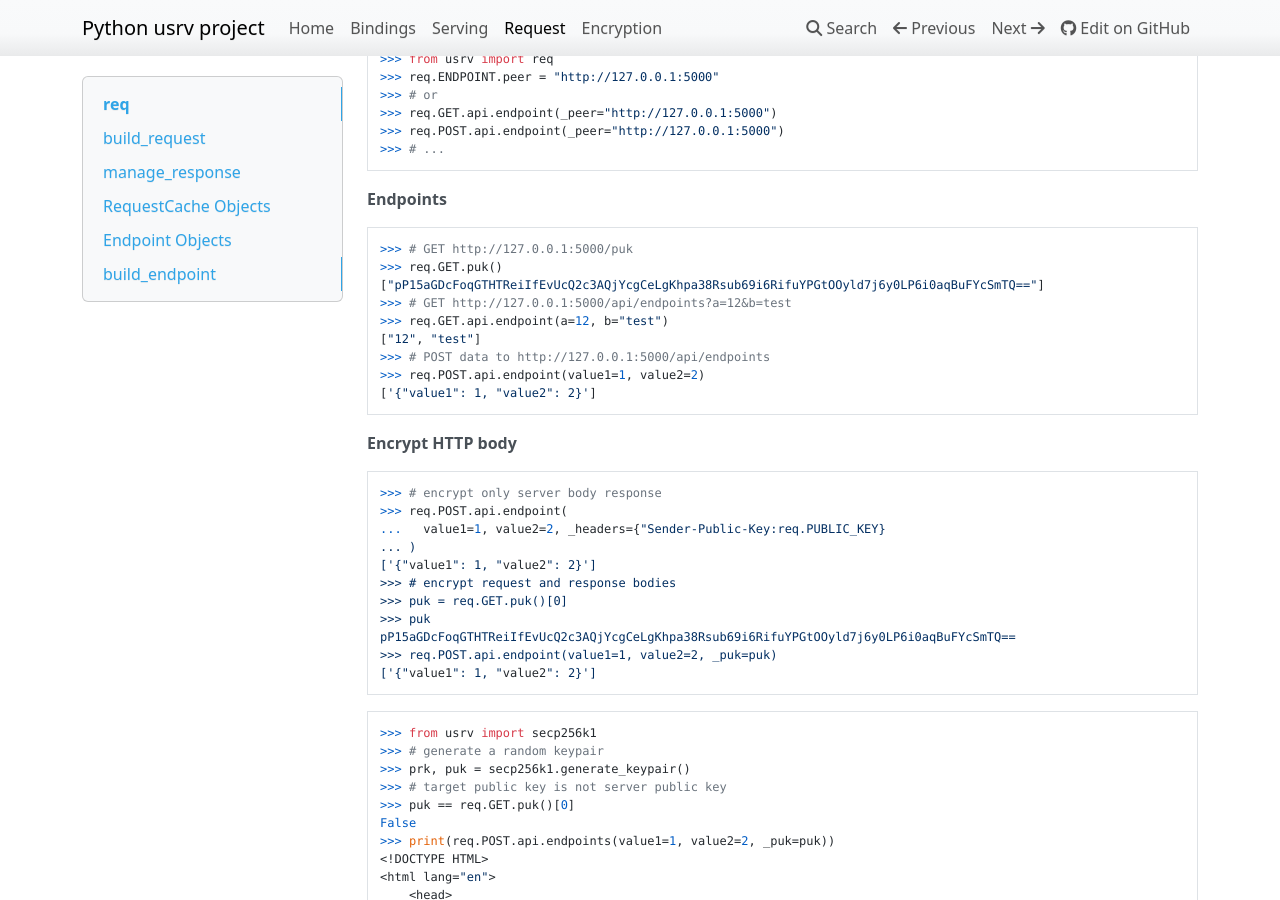
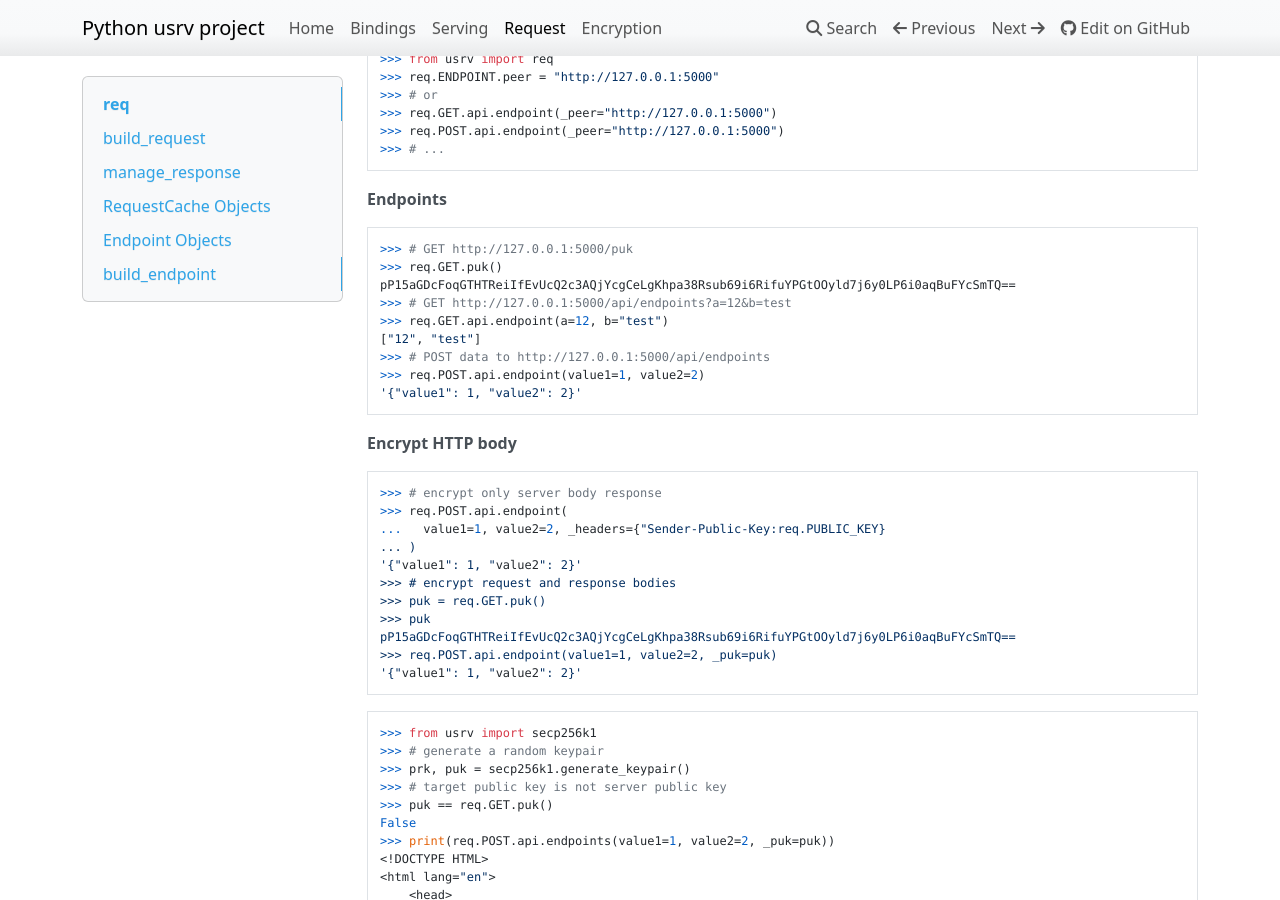
Before and after one commit to Moustikitos/micro-server, an MkDocs documentation site: the page built from docs/request.md, in a window 1280 px wide and 900 px high, scrolled down 1075 px. Built offline with MkDocs 1.6.1, drawn with Linux system fonts in a browser that asks for light colours; nearby versions of some CDN libraries; some of the changed text lies outside the part shown.

Commit message:
doc: documentation update

````diff
--- a/docs/request.md
+++ b/docs/request.md
@@ -72,13 +72,13 @@ request :
 ```python
 >>> # GET http://127.0.0.1:5000/puk
 >>> req.GET.puk()
-["pP15aGDcFoqGTHTReiIfEvUcQ2c3AQjYcgCeLgKhpa38Rsub69i6RifuYPGtOOyld7j6y0LP6i0aqBuFYcSmTQ=="]
+pP15aGDcFoqGTHTReiIfEvUcQ2c3AQjYcgCeLgKhpa38Rsub69i6RifuYPGtOOyld7j6y0LP6i0aqBuFYcSmTQ==
 >>> # GET http://127.0.0.1:5000/api/endpoints?a=12&b=test
 >>> req.GET.api.endpoint(a=12, b="test")
 ["12", "test"]
 >>> # POST data to http://127.0.0.1:5000/api/endpoints
 >>> req.POST.api.endpoint(value1=1, value2=2)
-['{"value1": 1, "value2": 2}']
+'{"value1": 1, "value2": 2}'
 ```
 
 **Encrypt HTTP body**
@@ -88,13 +88,13 @@ request :
 >>> req.POST.api.endpoint(
 ...   value1=1, value2=2, _headers={"Sender-Public-Key:req.PUBLIC_KEY}
 ... )
-['{"value1": 1, "value2": 2}']
+'{"value1": 1, "value2": 2}'
 >>> # encrypt request and response bodies
->>> puk = req.GET.puk()[0]
+>>> puk = req.GET.puk()
 >>> puk
 pP15aGDcFoqGTHTReiIfEvUcQ2c3AQjYcgCeLgKhpa38Rsub69i6RifuYPGtOOyld7j6y0LP6i0aqBuFYcSmTQ==
 >>> req.POST.api.endpoint(value1=1, value2=2, _puk=puk)
-['{"value1": 1, "value2": 2}']
+'{"value1": 1, "value2": 2}'
 ```
 
 ```python
@@ -102,7 +102,7 @@ pP15aGDcFoqGTHTReiIfEvUcQ2c3AQjYcgCeLgKhpa38Rsub69i6RifuYPGtOOyld7j6y0LP6i0aqBuF
 >>> # generate a random keypair
 >>> prk, puk = secp256k1.generate_keypair()
 >>> # target public key is not server public key
->>> puk == req.GET.puk()[0]
+>>> puk == req.GET.puk()
 False
 >>> print(req.POST.api.endpoints(value1=1, value2=2, _puk=puk))
 <!DOCTYPE HTML>
--- a/usrv/__init__.py
+++ b/usrv/__init__.py
@@ -155,7 +155,7 @@ class FormData(list):
 
         body += b'--' + boundary + b'--'
         return body, \
-            f"multipart/form-data; boundary={boundary.decode("latin-1")}"
+            f"multipart/form-data; boundary={boundary.decode('latin-1')}"
 
     def dump(self) -> None:
         boundary = binascii.hexlify(os.urandom(16)).decode("utf-8")
````
Also changed, not shown: other parts of docs/request.md (+1 -1 lines), README.md (+1 -0 lines), docs/bindings.md (+1 -1 lines), docs/encryption.md (+1 -1 lines).
